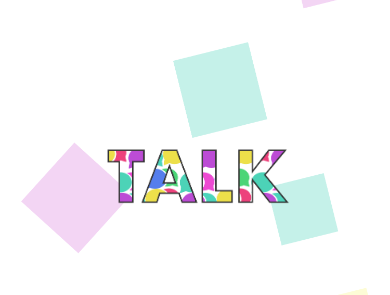
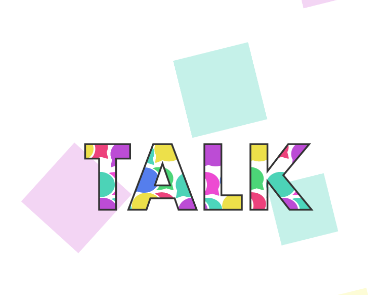
Before and after one commit to seekla/Selfmemos, a plain HTML site: page talk.html in a window 390 px wide. Shown: the part 123-418 px from the top of the page. Drawn offline with Linux system fonts and the light colour scheme.

Commit message:
banner resize

```diff
--- a/breathing.css
+++ b/breathing.css
@@ -129,6 +129,12 @@ nav {
     opacity: 100%;
     }
 
+    @media screen and (max-width: 600px) {
+        .banner {
+           background-size: 100vw;
+        }
+    }
+
     .content {
         margin: 10vw;
     }
--- a/meditation.css
+++ b/meditation.css
@@ -132,6 +132,12 @@ nav {
 
     }
 
+    @media screen and (max-width: 600px) {
+        .banner {
+           background-size: 95vw;
+        }
+    }
+
     .content {
         margin: 8vw;
 
--- a/stress.css
+++ b/stress.css
@@ -132,6 +132,14 @@ nav {
     }
 
 
+    @media screen and (max-width: 600px) {
+        .banner {
+           background-size: 85vw;
+        }
+    }
+
+
+
     .content {
         margin: 8vw;
     }
--- a/talk.css
+++ b/talk.css
@@ -132,6 +132,12 @@ nav {
 
     }
 
+    @media screen and (max-width: 600px) {
+        .banner {
+           background-size: 95vw;
+        }
+    }
+
     .content {
         margin: 8vw;
     }
--- a/think.css
+++ b/think.css
@@ -132,6 +132,12 @@ nav {
 
     }
 
+    @media screen and (max-width: 600px) {
+        .banner {
+           background-size: 85vw;
+        }
+    }
+
     .content {
         margin: 10vw;
     }
```
